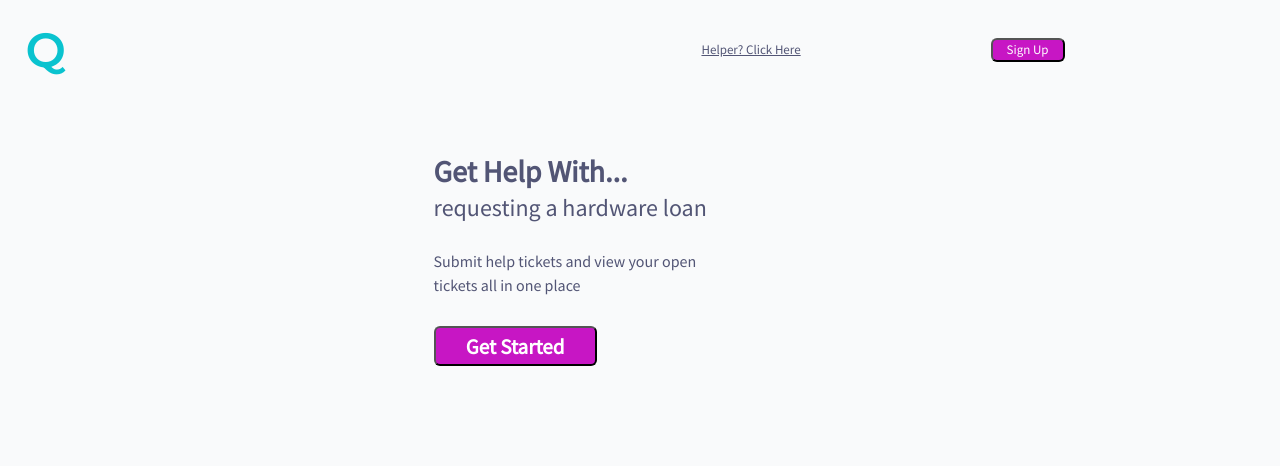
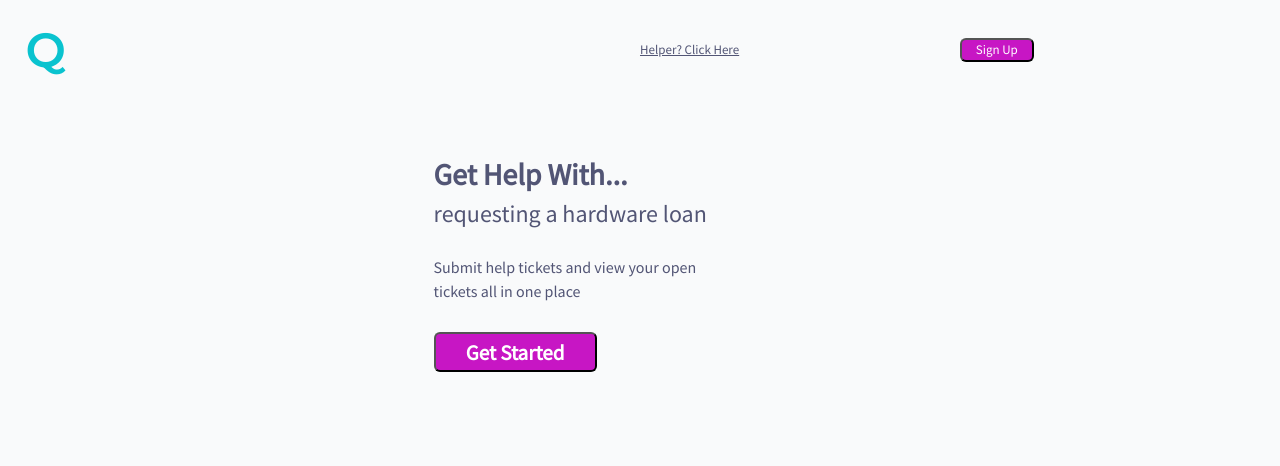
Before and after one commit to Build-Week-Dev-Desk-Que-1/UI, a PHP site: page / in a window 1280 px wide. Shown: the top 466 px of the page. Run offline with PHP 8.4, Linux system fonts and the light colour scheme.

Commit message:
adjusted text spacing for main content

```diff
--- a/css/about.css
+++ b/css/about.css
@@ -160,7 +160,7 @@ header .signup {
   display: flex;
   justify-content: space-between;
   align-items: center;
-  width: 45%;
+  width: 50%;
 }
 header .signup a {
   font-size: 1.3rem;
--- a/css/index.css
+++ b/css/index.css
@@ -160,7 +160,7 @@ header .signup {
   display: flex;
   justify-content: space-between;
   align-items: center;
-  width: 45%;
+  width: 50%;
 }
 header .signup a {
   font-size: 1.3rem;
@@ -208,15 +208,18 @@ header .signup #about-signup {
 .main-content .main-text h1 {
   font-weight: 600;
   margin-top: 20%;
+  line-height: 1.2;
+  width: 70%;
 }
 .main-content .main-text h2 {
   margin: 2.5% 0;
+  width: 70%;
 }
 .main-content .main-text p {
   font-size: 1.6rem;
   line-height: 1.5;
+  margin: 7% 0;
   width: 70%;
-  margin: 7% 0;
 }
 .main-content .main-text #student-start {
   font-family: 'Source Sans Pro', sans-serif;
--- a/less/header.less
+++ b/less/header.less
@@ -17,7 +17,7 @@ header{
 
     .signup {
         .flex-spread();
-        width: 45%;
+        width: 50%;
 
         a {
             font-size: 1.3rem;
--- a/less/main-content.less
+++ b/less/main-content.less
@@ -3,21 +3,25 @@
 
     .main-text {
 
-
         h1 {
             font-weight: 600;
             margin-top: 20%;
+            line-height: 1.2;
+            width: 70%;
         }
 
         h2 {
             margin: 2.5% 0;
+            width: 70%;
+
         }
 
         p {
             font-size: 1.6rem;
             line-height: 1.5;
+            margin: 7% 0;
             width: 70%;
-            margin: 7% 0;
+
         }
 
         #student-start {
```
